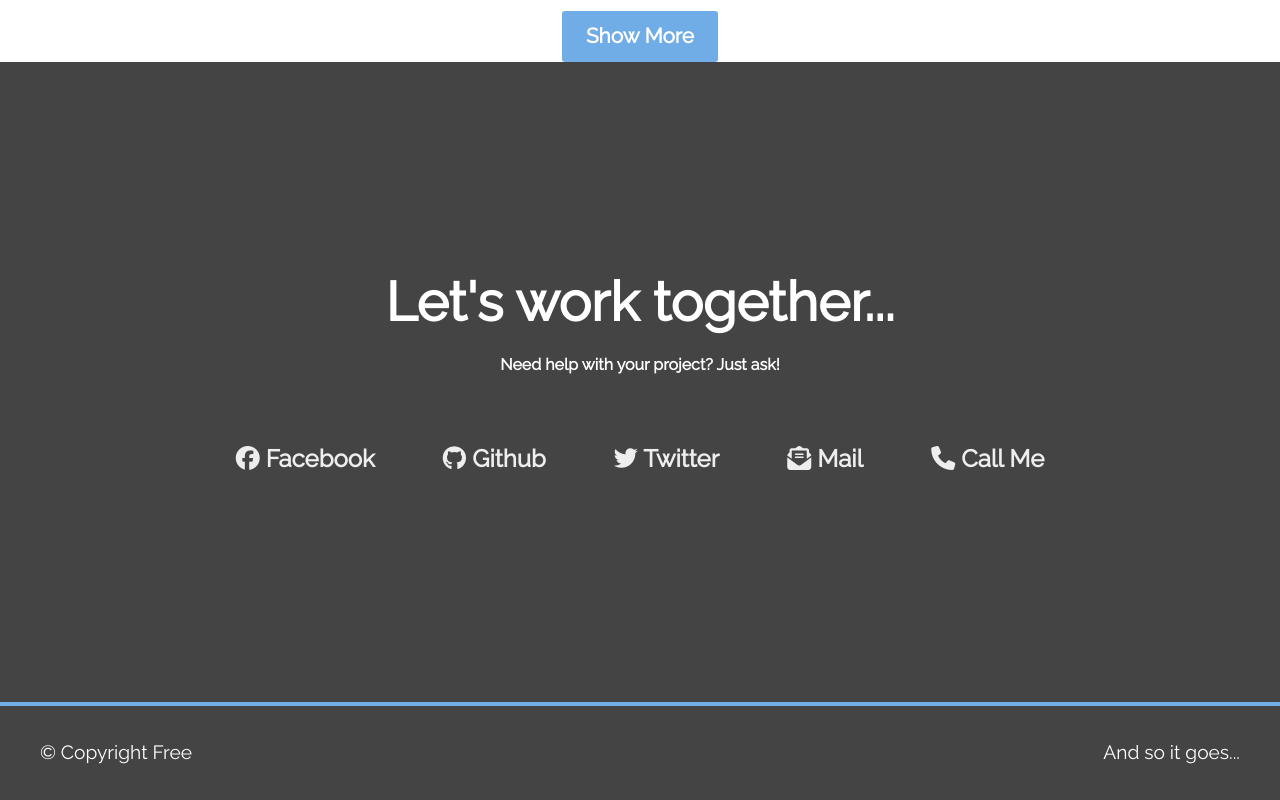
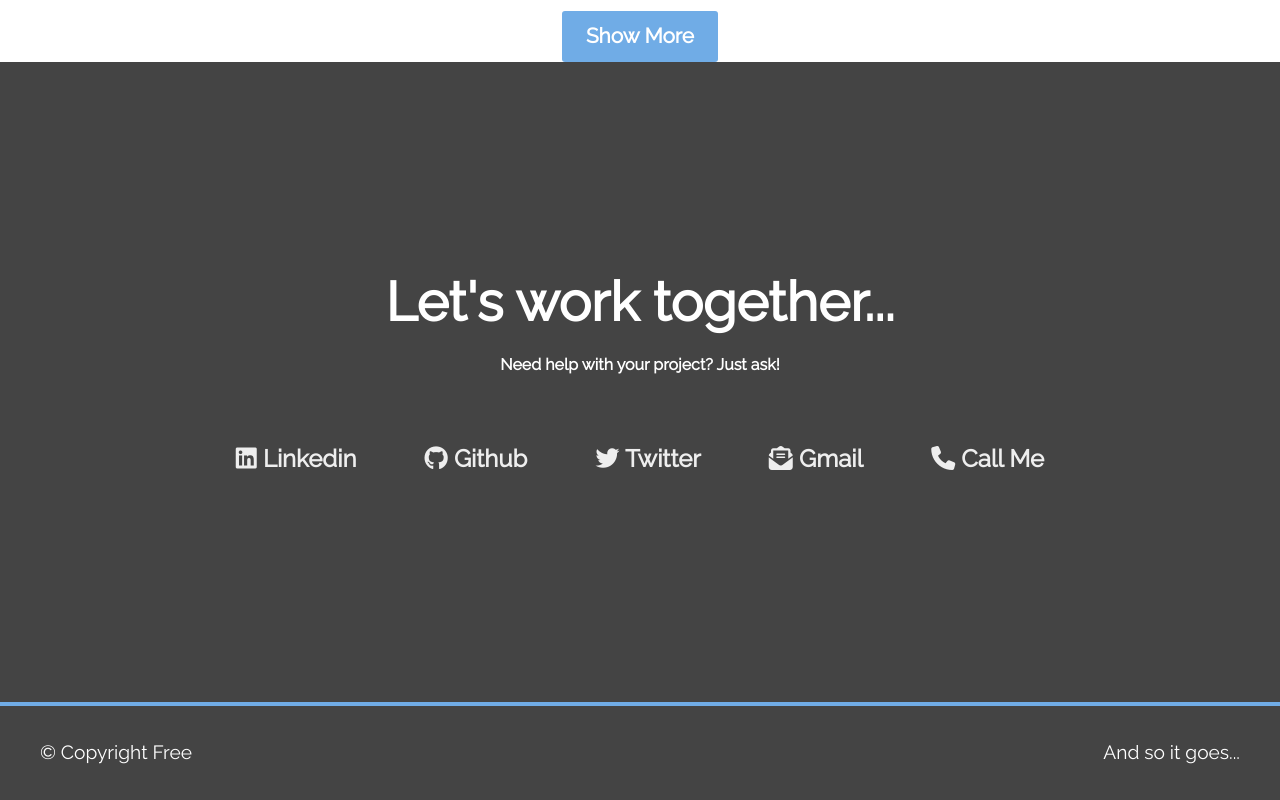
Before and after one commit to apostoldaniel854/apostoldaniel854.github.io, a plain HTML site: page index.html in a window 1280 px wide. Shown: the part 1353-2153 px from the top of the page. Drawn offline with Linux system fonts and the light colour scheme.

Commit message:
-changed links to icon

```diff
--- a/index.html
+++ b/index.html
@@ -6,6 +6,7 @@
   <meta name="viewport" content="width=device-width, initial-scale=1.0">
   <script src="https://kit.fontawesome.com/9650a62e47.js" crossorigin="anonymous"></script>
   <link rel="stylesheet" type="text/css" href="assets/css/style.css">
+  <link rel="icon" href="https://avatars.githubusercontent.com/u/47429017?s=400&u=97e70ab3b685add9cf2ef360c2b623945db24fd7&v=4">
   <title>Ilie-Daniel Apostol</title>
 </head>
 
@@ -108,11 +109,11 @@
       <p>Need help with your project? Just ask!</p>
       <div class="social">
         <div>
-          <a target="_blank" href="https://www.facebook.com/secure.afif">
-            <i class="fab fa-facebook fa-1x"></i>
-            Facebook
+          <a target="_blank" href="https://www.linkedin.com/in/ilie-daniel-apostol-725724167/">
+            <i class="fab fa-linkedin fa-1x"></i>
+            Linkedin
           </a>
-          <a id="profile-link" target="_blank" href="https://www.github.com/afifone">
+          <a id="profile-link" target="_blank" href="https://www.github.com/apostoldaniel854">
             <i class="fab fa-github fa-1x"></i>
             Github
           </a>
@@ -120,11 +121,11 @@
             <i class="fab fa-twitter fa-1x"></i>
             Twitter
           </a>
-          <a href="#">
+          <a href="mailto:apostoldaniel854@gmail.com">
             <i class="fas fa-envelope-open-text fa-1x"></i>
-            Mail
+            Gmail
           </a>
-          <a href="#">
+          <a href="tel:+40735681539">
             <i class="fas fa-phone fa-1x"></i>
             Call Me
           </a>
```
